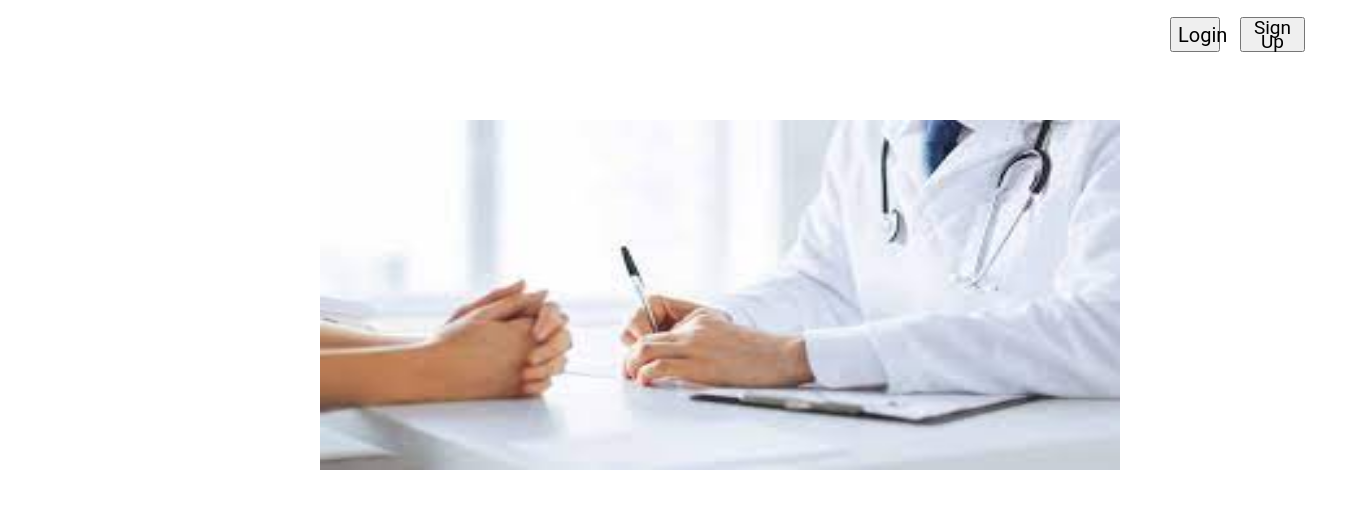
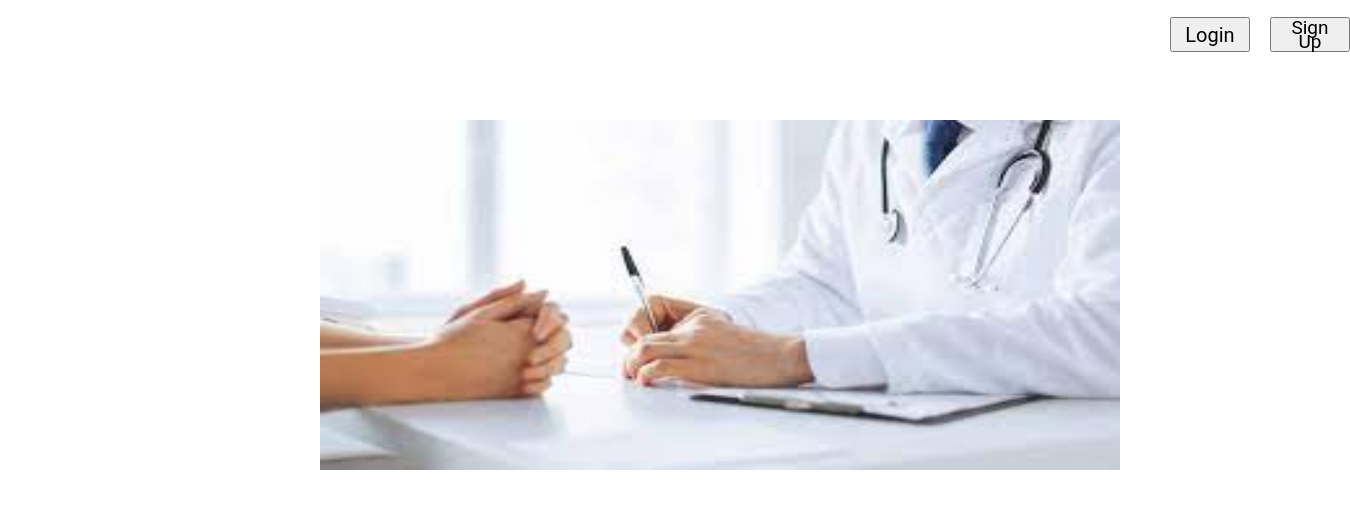
Before and after one commit to IngridFuentes/ask_your_doctor, a React (Create React App) app: page /login in a window 1280 px wide. Shown: the top 508 px of the page, 1350 px wide, since content can reach past the window. Built offline with nearby package versions, Linux system fonts and the light colour scheme.

Commit message:
home page design

```diff
--- a/src/App.css
+++ b/src/App.css
@@ -46,7 +46,7 @@
 }
 .login{
   position: absolute;
-  width: 50px;
+  width: 80px;
   height: 35px;
   left: 1170px;
   top: 17px;
@@ -62,9 +62,9 @@
 }
 .signup{
   position: absolute;
-  width: 65px;
+  width: 80px;
   height: 35px;
-  left: 1240px;
+  left: 1270px;
   top: 17px;
 
   font-family: Roboto;
```
Also changed, not shown: 1 other file (tests, documents, lock files or other folders).
